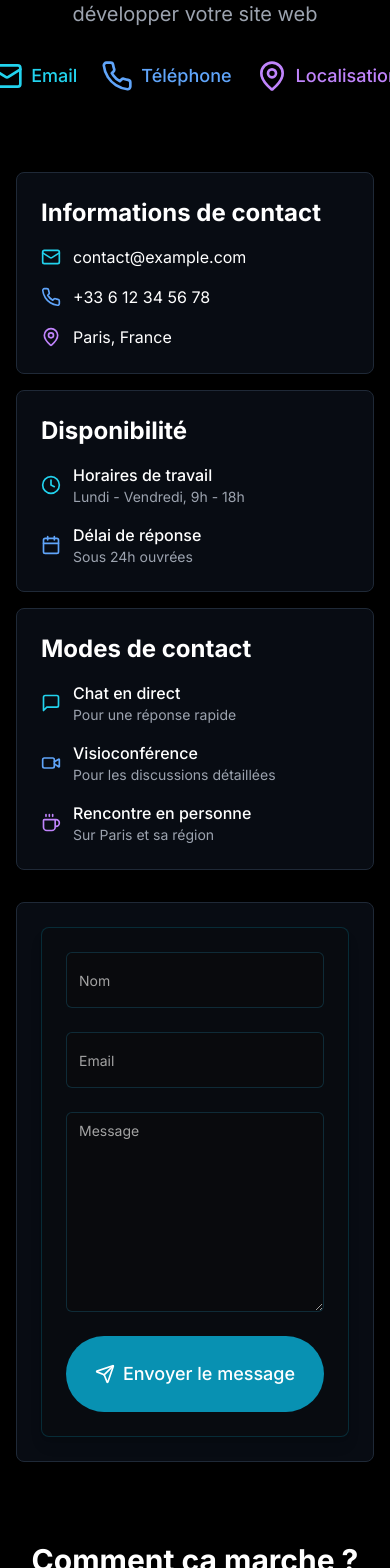
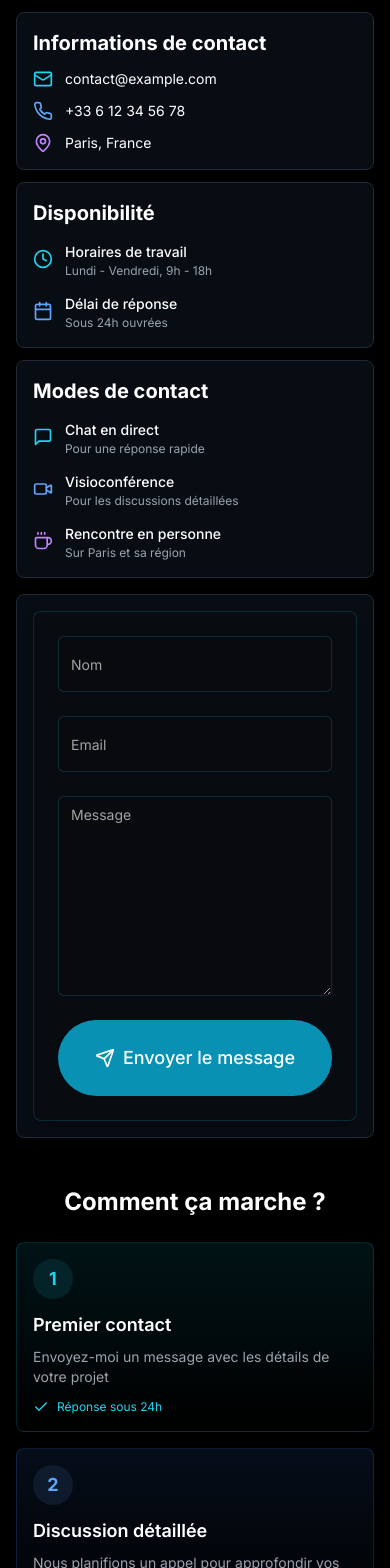
Before and after one commit to MyProfilCookie/portfolio, a Next.js app: page /contact in a window 390 px wide. Shown: the part 432-2000 px from the top of the page. Built offline with nearby package versions, Linux system fonts and the light colour scheme.

Commit message:
style(contact): adjust responsive design for better mobile experience
Modify padding, margins, font sizes, and layout spacing to ensure the contact page is more user-friendly on smaller screens. This includes adjusting breakpoints and component dimensions for improved responsiveness.

```diff
--- a/app/contact/page.tsx
+++ b/app/contact/page.tsx
@@ -11,203 +11,203 @@ export default function ContactPage() {
   return (
     <main className="min-h-screen bg-black text-white relative overflow-hidden">
       <div className="absolute inset-0 bg-[url('/grid.svg')] bg-center opacity-[0.02] z-[-1]" />
-      <div className="max-w-7xl mx-auto px-4 sm:px-6 md:px-8 relative pt-32">
+      <div className="max-w-7xl mx-auto px-4 sm:px-6 md:px-8 relative pt-20 sm:pt-32">
         <motion.div
-          className="text-center mb-20"
+          className="text-center mb-12 sm:mb-20"
           initial={{ opacity: 0 }}
           animate={{ opacity: 1 }}
           transition={{ duration: 0.8 }}
         >
           <motion.div
-            className="flex justify-center items-center mb-12"
+            className="flex justify-center items-center mb-8 sm:mb-12"
             initial={{ opacity: 0 }}
             animate={{ opacity: 1 }}
             transition={{ duration: 0.8 }}
           >
             <div className="relative group">
-              <div className="absolute -inset-8 bg-cyan-500/20 rounded-full blur-2xl group-hover:bg-cyan-500/30 transition-colors duration-300" />
-              <AstronautIcon className="w-32 h-32" page="contact" />
+              <div className="absolute -inset-6 sm:-inset-8 bg-cyan-500/20 rounded-full blur-2xl group-hover:bg-cyan-500/30 transition-colors duration-300" />
+              <AstronautIcon className="w-24 h-24 sm:w-32 sm:h-32" page="contact" />
             </div>
           </motion.div>
 
-          <h1 className="text-5xl md:text-7xl font-bold mb-6 bg-gradient-to-r from-cyan-400 via-blue-500 to-purple-600 text-transparent bg-clip-text">
+          <h1 className="text-4xl sm:text-5xl md:text-7xl font-bold mb-4 sm:mb-6 bg-gradient-to-r from-cyan-400 via-blue-500 to-purple-600 text-transparent bg-clip-text">
             Contactez-moi
           </h1>
 
-          <p className="text-xl md:text-2xl text-gray-400 max-w-3xl mx-auto mb-8">
+          <p className="text-lg sm:text-xl md:text-2xl text-gray-400 max-w-3xl mx-auto mb-6 sm:mb-8 px-2">
             Discutons de votre projet et voyons comment je peux vous aider à développer votre site web
           </p>
 
-          <div className="flex items-center justify-center gap-6">
+          <div className="flex flex-wrap items-center justify-center gap-4 sm:gap-6">
             <div className="flex items-center gap-2 text-cyan-400">
-              <Mail className="w-8 h-8" />
-              <span className="text-lg font-medium">Email</span>
+              <Mail className="w-6 h-6 sm:w-8 sm:h-8" />
+              <span className="text-base sm:text-lg font-medium">Email</span>
             </div>
 
             <div className="flex items-center gap-2 text-blue-400">
-              <Phone className="w-8 h-8" />
-              <span className="text-lg font-medium">Téléphone</span>
+              <Phone className="w-6 h-6 sm:w-8 sm:h-8" />
+              <span className="text-base sm:text-lg font-medium">Téléphone</span>
             </div>
 
             <div className="flex items-center gap-2 text-purple-400">
-              <MapPin className="w-8 h-8" />
-              <span className="text-lg font-medium">Localisation</span>
+              <MapPin className="w-6 h-6 sm:w-8 sm:h-8" />
+              <span className="text-base sm:text-lg font-medium">Localisation</span>
             </div>
           </div>
         </motion.div>
 
-        <div className="grid grid-cols-1 md:grid-cols-2 gap-8 mb-20">
-          <div className="space-y-4">
-            <div className="p-6 rounded-lg bg-gray-900/50 backdrop-blur-sm border border-gray-800">
-              <h2 className="text-2xl font-bold mb-4">Informations de contact</h2>
-              <div className="space-y-4">
+        <div className="grid grid-cols-1 md:grid-cols-2 gap-4 sm:gap-8 mb-12 sm:mb-20">
+          <div className="space-y-3 sm:space-y-4">
+            <div className="p-4 sm:p-6 rounded-lg bg-gray-900/50 backdrop-blur-sm border border-gray-800">
+              <h2 className="text-xl sm:text-2xl font-bold mb-3 sm:mb-4">Informations de contact</h2>
+              <div className="space-y-3 sm:space-y-4">
                 <div className="flex items-center gap-3">
                   <Mail className="w-5 h-5 text-cyan-400" />
-                  <span>contact@example.com</span>
+                  <span className="text-sm sm:text-base">contact@example.com</span>
                 </div>
                 <div className="flex items-center gap-3">
                   <Phone className="w-5 h-5 text-blue-400" />
-                  <span>+33 6 12 34 56 78</span>
+                  <span className="text-sm sm:text-base">+33 6 12 34 56 78</span>
                 </div>
                 <div className="flex items-center gap-3">
                   <MapPin className="w-5 h-5 text-purple-400" />
-                  <span>Paris, France</span>
+                  <span className="text-sm sm:text-base">Paris, France</span>
                 </div>
               </div>
             </div>
 
-            <div className="p-6 rounded-lg bg-gray-900/50 backdrop-blur-sm border border-gray-800">
-              <h2 className="text-2xl font-bold mb-4">Disponibilité</h2>
-              <div className="space-y-4">
+            <div className="p-4 sm:p-6 rounded-lg bg-gray-900/50 backdrop-blur-sm border border-gray-800">
+              <h2 className="text-xl sm:text-2xl font-bold mb-3 sm:mb-4">Disponibilité</h2>
+              <div className="space-y-3 sm:space-y-4">
                 <div className="flex items-center gap-3">
                   <Clock className="w-5 h-5 text-cyan-400" />
                   <div>
-                    <span className="font-medium">Horaires de travail</span>
-                    <p className="text-sm text-gray-400">Lundi - Vendredi, 9h - 18h</p>
+                    <span className="font-medium text-sm sm:text-base">Horaires de travail</span>
+                    <p className="text-xs sm:text-sm text-gray-400">Lundi - Vendredi, 9h - 18h</p>
                   </div>
                 </div>
                 <div className="flex items-center gap-3">
                   <Calendar className="w-5 h-5 text-blue-400" />
                   <div>
-                    <span className="font-medium">Délai de réponse</span>
-                    <p className="text-sm text-gray-400">Sous 24h ouvrées</p>
+                    <span className="font-medium text-sm sm:text-base">Délai de réponse</span>
+                    <p className="text-xs sm:text-sm text-gray-400">Sous 24h ouvrées</p>
                   </div>
                 </div>
               </div>
             </div>
 
-            <div className="p-6 rounded-lg bg-gray-900/50 backdrop-blur-sm border border-gray-800">
-              <h2 className="text-2xl font-bold mb-4">Modes de contact</h2>
-              <div className="space-y-4">
+            <div className="p-4 sm:p-6 rounded-lg bg-gray-900/50 backdrop-blur-sm border border-gray-800">
+              <h2 className="text-xl sm:text-2xl font-bold mb-3 sm:mb-4">Modes de contact</h2>
+              <div className="space-y-3 sm:space-y-4">
                 <div className="flex items-center gap-3">
                   <MessageSquare className="w-5 h-5 text-cyan-400" />
                   <div>
-                    <span className="font-medium">Chat en direct</span>
-                    <p className="text-sm text-gray-400">Pour une réponse rapide</p>
+                    <span className="font-medium text-sm sm:text-base">Chat en direct</span>
+                    <p className="text-xs sm:text-sm text-gray-400">Pour une réponse rapide</p>
                   </div>
                 </div>
                 <div className="flex items-center gap-3">
                   <Video className="w-5 h-5 text-blue-400" />
                   <div>
-                    <span className="font-medium">Visioconférence</span>
-                    <p className="text-sm text-gray-400">Pour les discussions détaillées</p>
+                    <span className="font-medium text-sm sm:text-base">Visioconférence</span>
+                    <p className="text-xs sm:text-sm text-gray-400">Pour les discussions détaillées</p>
                   </div>
                 </div>
                 <div className="flex items-center gap-3">
                   <Coffee className="w-5 h-5 text-purple-400" />
                   <div>
-                    <span className="font-medium">Rencontre en personne</span>
-                    <p className="text-sm text-gray-400">Sur Paris et sa région</p>
+                    <span className="font-medium text-sm sm:text-base">Rencontre en personne</span>
+                    <p className="text-xs sm:text-sm text-gray-400">Sur Paris et sa région</p>
                   </div>
                 </div>
               </div>
             </div>
           </div>
 
-          <div className="p-6 rounded-lg bg-gray-900/50 backdrop-blur-sm border border-gray-800">
+          <div className="p-4 sm:p-6 rounded-lg bg-gray-900/50 backdrop-blur-sm border border-gray-800">
             <ContactForm />
           </div>
         </div>
 
         {/* Process Section */}
-        <div className="mb-20">
-          <h2 className="text-3xl font-bold text-center mb-10">Comment ça marche ?</h2>
-          <div className="grid grid-cols-1 md:grid-cols-3 gap-6">
-            <div className="p-6 rounded-lg bg-gradient-to-b from-cyan-500/10 to-transparent border border-cyan-500/20">
-              <div className="w-12 h-12 rounded-full bg-cyan-400/10 flex items-center justify-center mb-4">
-                <span className="text-xl font-bold text-cyan-400">1</span>
+        <div className="mb-12 sm:mb-20">
+          <h2 className="text-2xl sm:text-3xl font-bold text-center mb-6 sm:mb-10">Comment ça marche ?</h2>
+          <div className="grid grid-cols-1 sm:grid-cols-2 md:grid-cols-3 gap-4 sm:gap-6">
+            <div className="p-4 sm:p-6 rounded-lg bg-gradient-to-b from-cyan-500/10 to-transparent border border-cyan-500/20">
+              <div className="w-10 h-10 sm:w-12 sm:h-12 rounded-full bg-cyan-400/10 flex items-center justify-center mb-3 sm:mb-4">
+                <span className="text-lg sm:text-xl font-bold text-cyan-400">1</span>
               </div>
-              <h3 className="text-xl font-semibold mb-2">Premier contact</h3>
-              <p className="text-gray-400 mb-4">Envoyez-moi un message avec les détails de votre projet</p>
+              <h3 className="text-lg sm:text-xl font-semibold mb-2">Premier contact</h3>
+              <p className="text-sm sm:text-base text-gray-400 mb-3 sm:mb-4">Envoyez-moi un message avec les détails de votre projet</p>
               <div className="flex items-center text-cyan-400">
-                <Check className="w-5 h-5 mr-2" />
-                <span className="text-sm">Réponse sous 24h</span>
+                <Check className="w-4 h-4 sm:w-5 sm:h-5 mr-2" />
+                <span className="text-xs sm:text-sm">Réponse sous 24h</span>
               </div>
             </div>
 
-            <div className="p-6 rounded-lg bg-gradient-to-b from-blue-500/10 to-transparent border border-blue-500/20">
-              <div className="w-12 h-12 rounded-full bg-blue-400/10 flex items-center justify-center mb-4">
-                <span className="text-xl font-bold text-blue-400">2</span>
+            <div className="p-4 sm:p-6 rounded-lg bg-gradient-to-b from-blue-500/10 to-transparent border border-blue-500/20">
+              <div className="w-10 h-10 sm:w-12 sm:h-12 rounded-full bg-blue-400/10 flex items-center justify-center mb-3 sm:mb-4">
+                <span className="text-lg sm:text-xl font-bold text-blue-400">2</span>
               </div>
-              <h3 className="text-xl font-semibold mb-2">Discussion détaillée</h3>
-              <p className="text-gray-400 mb-4">Nous planifions un appel pour approfondir vos besoins</p>
+              <h3 className="text-lg sm:text-xl font-semibold mb-2">Discussion détaillée</h3>
+              <p className="text-sm sm:text-base text-gray-400 mb-3 sm:mb-4">Nous planifions un appel pour approfondir vos besoins</p>
               <div className="flex items-center text-blue-400">
-                <Check className="w-5 h-5 mr-2" />
-                <span className="text-sm">Devis gratuit</span>
+                <Check className="w-4 h-4 sm:w-5 sm:h-5 mr-2" />
+                <span className="text-xs sm:text-sm">Devis gratuit</span>
               </div>
             </div>
 
-            <div className="p-6 rounded-lg bg-gradient-to-b from-purple-500/10 to-transparent border border-purple-500/20">
-              <div className="w-12 h-12 rounded-full bg-purple-400/10 flex items-center justify-center mb-4">
-                <span className="text-xl font-bold text-purple-400">3</span>
+            <div className="p-4 sm:p-6 rounded-lg bg-gradient-to-b from-purple-500/10 to-transparent border border-purple-500/20">
+              <div className="w-10 h-10 sm:w-12 sm:h-12 rounded-full bg-purple-400/10 flex items-center justify-center mb-3 sm:mb-4">
+                <span className="text-lg sm:text-xl font-bold text-purple-400">3</span>
               </div>
-              <h3 className="text-xl font-semibold mb-2">Démarrage</h3>
-              <p className="text-gray-400 mb-4">Nous définissons ensemble le planning et les étapes</p>
+              <h3 className="text-lg sm:text-xl font-semibold mb-2">Démarrage</h3>
+              <p className="text-sm sm:text-base text-gray-400 mb-3 sm:mb-4">Nous définissons ensemble le planning et les étapes</p>
               <div className="flex items-center text-purple-400">
-                <Check className="w-5 h-5 mr-2" />
-                <span className="text-sm">Suivi régulier</span>
+                <Check className="w-4 h-4 sm:w-5 sm:h-5 mr-2" />
+                <span className="text-xs sm:text-sm">Suivi régulier</span>
               </div>
             </div>
           </div>
         </div>
 
         {/* FAQ Section */}
-        <div className="mb-20">
-          <h2 className="text-3xl font-bold text-center mb-10">Questions fréquentes</h2>
-          <div className="grid grid-cols-1 md:grid-cols-2 gap-6 max-w-4xl mx-auto">
-            <div className="p-6 rounded-lg bg-gray-900/50 backdrop-blur-sm border border-gray-800">
-              <h3 className="text-xl font-semibold mb-3">Quel est le délai de réalisation ?</h3>
-              <p className="text-gray-400">Le délai varie selon la complexité du projet. Je vous fournirai une estimation précise après notre première discussion.</p>
+        <div className="mb-12 sm:mb-20">
+          <h2 className="text-2xl sm:text-3xl font-bold text-center mb-6 sm:mb-10">Questions fréquentes</h2>
+          <div className="grid grid-cols-1 md:grid-cols-2 gap-4 sm:gap-6 max-w-4xl mx-auto">
+            <div className="p-4 sm:p-6 rounded-lg bg-gray-900/50 backdrop-blur-sm border border-gray-800">
+              <h3 className="text-lg sm:text-xl font-semibold mb-2 sm:mb-3">Quel est le délai de réalisation ?</h3>
+              <p className="text-sm text-gray-400">Le délai varie selon la complexité du projet. Je vous fournirai une estimation précise après notre première discussion.</p>
             </div>
-            <div className="p-6 rounded-lg bg-gray-900/50 backdrop-blur-sm border border-gray-800">
-              <h3 className="text-xl font-semibold mb-3">Comment se déroule la collaboration ?</h3>
-              <p className="text-gray-400">Nous commençons par un appel de découverte, puis je vous propose un devis détaillé. Le développement se fait par étapes avec des points réguliers.</p>
+            <div className="p-4 sm:p-6 rounded-lg bg-gray-900/50 backdrop-blur-sm border border-gray-800">
+              <h3 className="text-lg sm:text-xl font-semibold mb-2 sm:mb-3">Comment se déroule la collaboration ?</h3>
+              <p className="text-sm text-gray-400">Nous commençons par un appel de découverte, puis je vous propose un devis détaillé. Le développement se fait par étapes avec des points réguliers.</p>
             </div>
-            <div className="p-6 rounded-lg bg-gray-900/50 backdrop-blur-sm border border-gray-800">
-              <h3 className="text-xl font-semibold mb-3">Quelles sont les méthodes de paiement ?</h3>
-              <p className="text-gray-400">J&apos;accepte les virements bancaires et les paiements par carte. Le paiement se fait en plusieurs fois selon l&apos;avancement du projet.</p>
+            <div className="p-4 sm:p-6 rounded-lg bg-gray-900/50 backdrop-blur-sm border border-gray-800">
+              <h3 className="text-lg sm:text-xl font-semibold mb-2 sm:mb-3">Quelles sont les méthodes de paiement ?</h3>
+              <p className="text-sm text-gray-400">J&apos;accepte les virements bancaires et les paiements par carte. Le paiement se fait en plusieurs fois selon l&apos;avancement du projet.</p>
             </div>
-            <div className="p-6 rounded-lg bg-gray-900/50 backdrop-blur-sm border border-gray-800">
-              <h3 className="text-xl font-semibold mb-3">Proposez-vous un support après-vente ?</h3>
-              <p className="text-gray-400">Oui, je propose 6 mois de support technique gratuit après la livraison du projet, incluant les corrections de bugs et les petites modifications.</p>
+            <div className="p-4 sm:p-6 rounded-lg bg-gray-900/50 backdrop-blur-sm border border-gray-800">
+              <h3 className="text-lg sm:text-xl font-semibold mb-2 sm:mb-3">Proposez-vous un support après-vente ?</h3>
+              <p className="text-sm text-gray-400">Oui, je propose 6 mois de support technique gratuit après la livraison du projet, incluant les corrections de bugs et les petites modifications.</p>
             </div>
           </div>
         </div>
 
         {/* CTA Section */}
-        <div className="text-center max-w-2xl mx-auto">
-          <h2 className="text-3xl font-bold mb-6">Prêt à démarrer ?</h2>
-          <p className="text-gray-400 mb-8">Découvrez mes réalisations ou contactez-moi directement pour discuter de votre projet</p>
-          <div className="flex justify-center gap-4">
+        <div className="text-center max-w-2xl mx-auto mb-8 sm:mb-0">
+          <h2 className="text-2xl sm:text-3xl font-bold mb-4 sm:mb-6">Prêt à démarrer ?</h2>
+          <p className="text-sm sm:text-base text-gray-400 mb-6 sm:mb-8 px-2">Découvrez mes réalisations ou contactez-moi directement pour discuter de votre projet</p>
+          <div className="flex flex-col sm:flex-row justify-center gap-3 sm:gap-4">
             <Link
               href="/projects"
-              className="px-6 py-3 rounded-full bg-gradient-to-r from-cyan-500 to-blue-600 text-white font-medium hover:shadow-[0_0_20px_rgba(34,211,238,0.3)] transition-all duration-300"
+              className="px-5 sm:px-6 py-2.5 sm:py-3 rounded-full bg-gradient-to-r from-cyan-500 to-blue-600 text-white font-medium text-sm sm:text-base hover:shadow-[0_0_20px_rgba(34,211,238,0.3)] transition-all duration-300"
             >
               Voir mes projets
             </Link>
             <button
               onClick={() => window.scrollTo({ top: 0, behavior: 'smooth' })}
-              className="px-6 py-3 rounded-full border border-cyan-500 text-cyan-400 font-medium hover:bg-cyan-500/10 transition-all duration-300"
+              className="px-5 sm:px-6 py-2.5 sm:py-3 rounded-full border border-cyan-500 text-cyan-400 font-medium text-sm sm:text-base hover:bg-cyan-500/10 transition-all duration-300 mt-3 sm:mt-0"
             >
               Me contacter
             </button>
```
